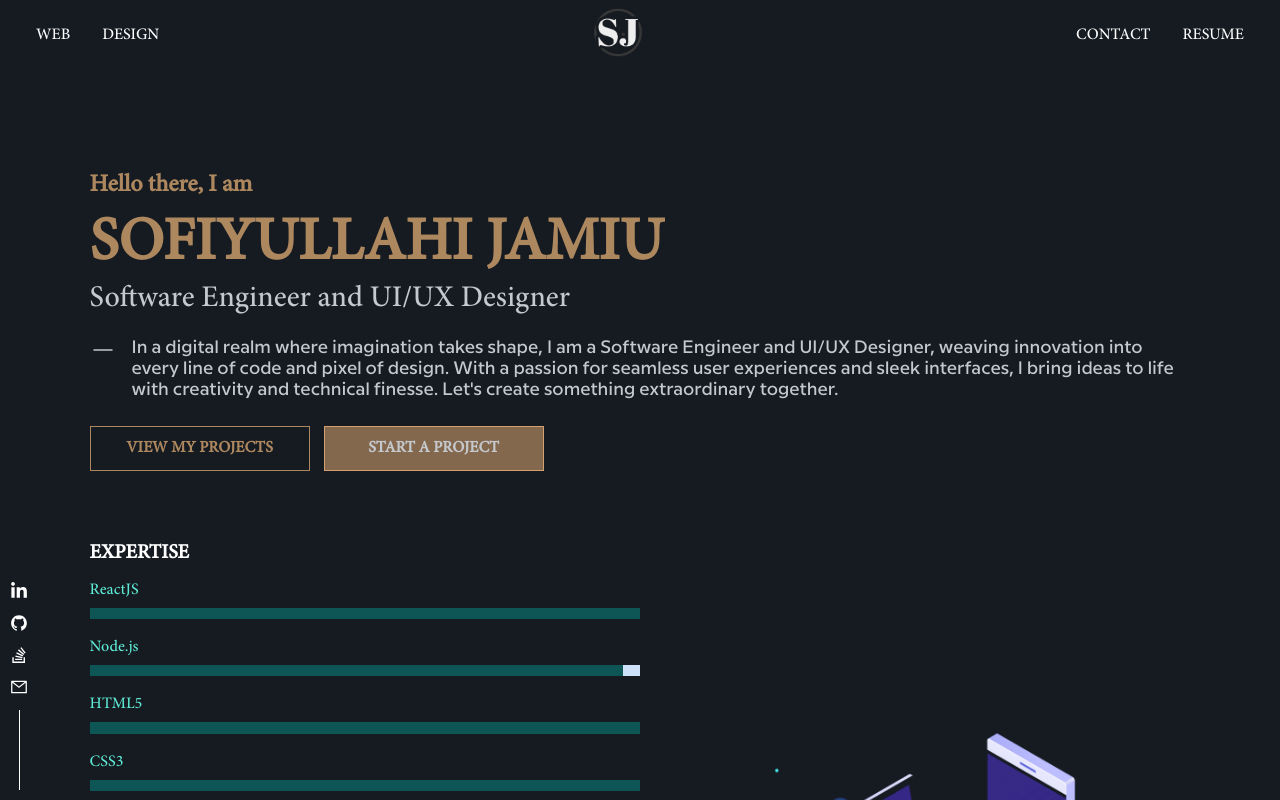
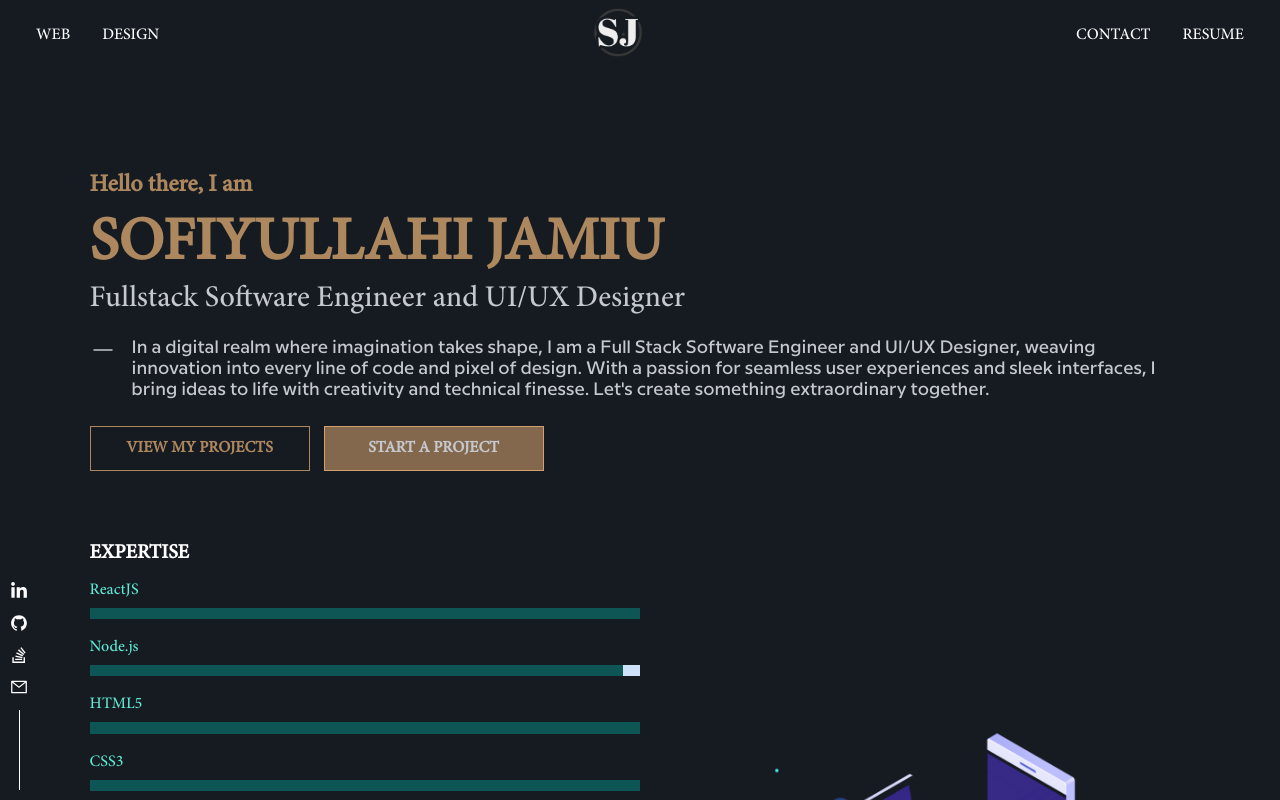
Before and after one commit to orpcy/portfolio, a React (Create React App) app: page / in a window 1280 px wide. Shown: the top 800 px of the page. Built offline with nearby package versions, Linux system fonts and the light colour scheme.

Commit message:
update about

```diff
--- a/src/App.js
+++ b/src/App.js
@@ -15,11 +15,11 @@ function App() {
         <div className="intro">
           <h6>Hello there, I am</h6>
           <h2>SOFIYULLAHI JAMIU</h2>
-          <h4>Software Engineer and UI/UX Designer</h4>
+          <h4>Fullstack Software Engineer and UI/UX Designer</h4>
           <div className="more-intro">
             <BsDashLg size={26} />
             <p>
-              In a digital realm where imagination takes shape, I am a Software
+              In a digital realm where imagination takes shape, I am a Full Stack Software
               Engineer and UI/UX Designer, weaving innovation into every line of
               code and pixel of design. With a passion for seamless user
               experiences and sleek interfaces, I bring ideas to life with
```
